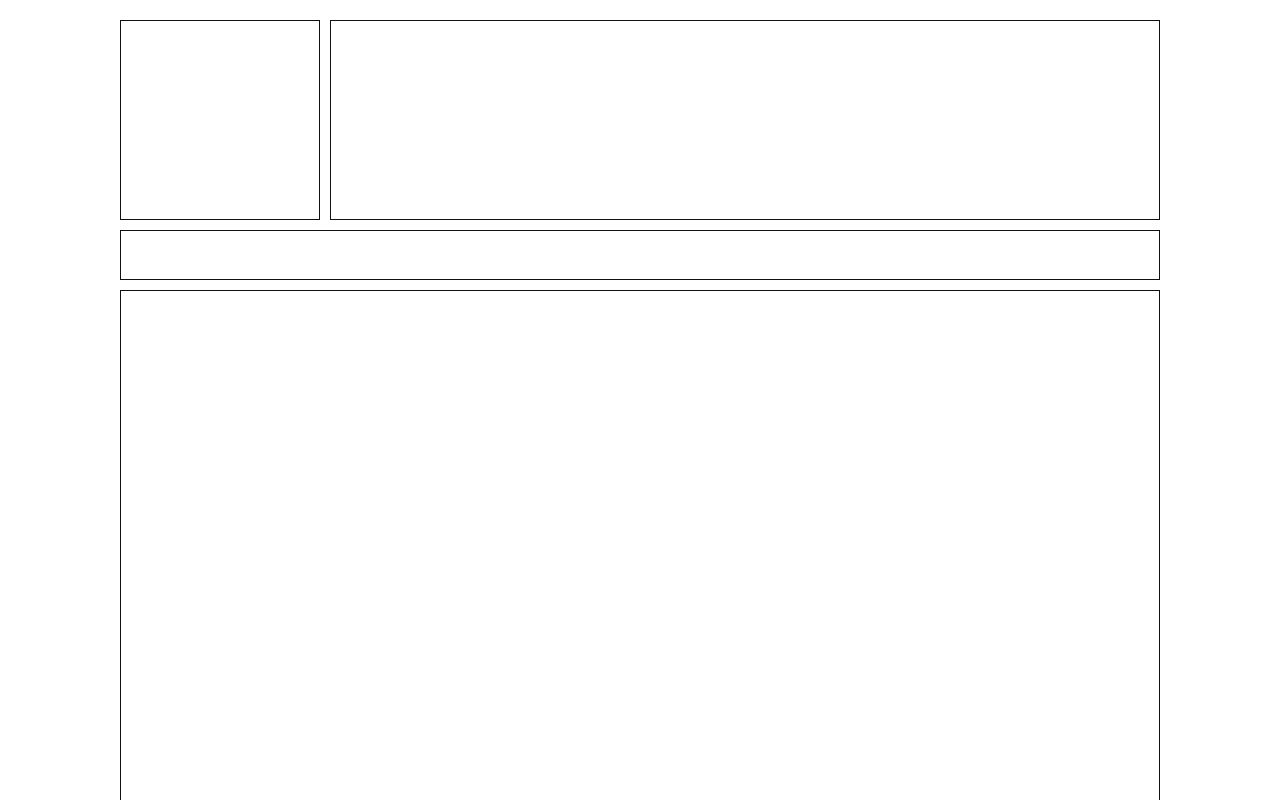
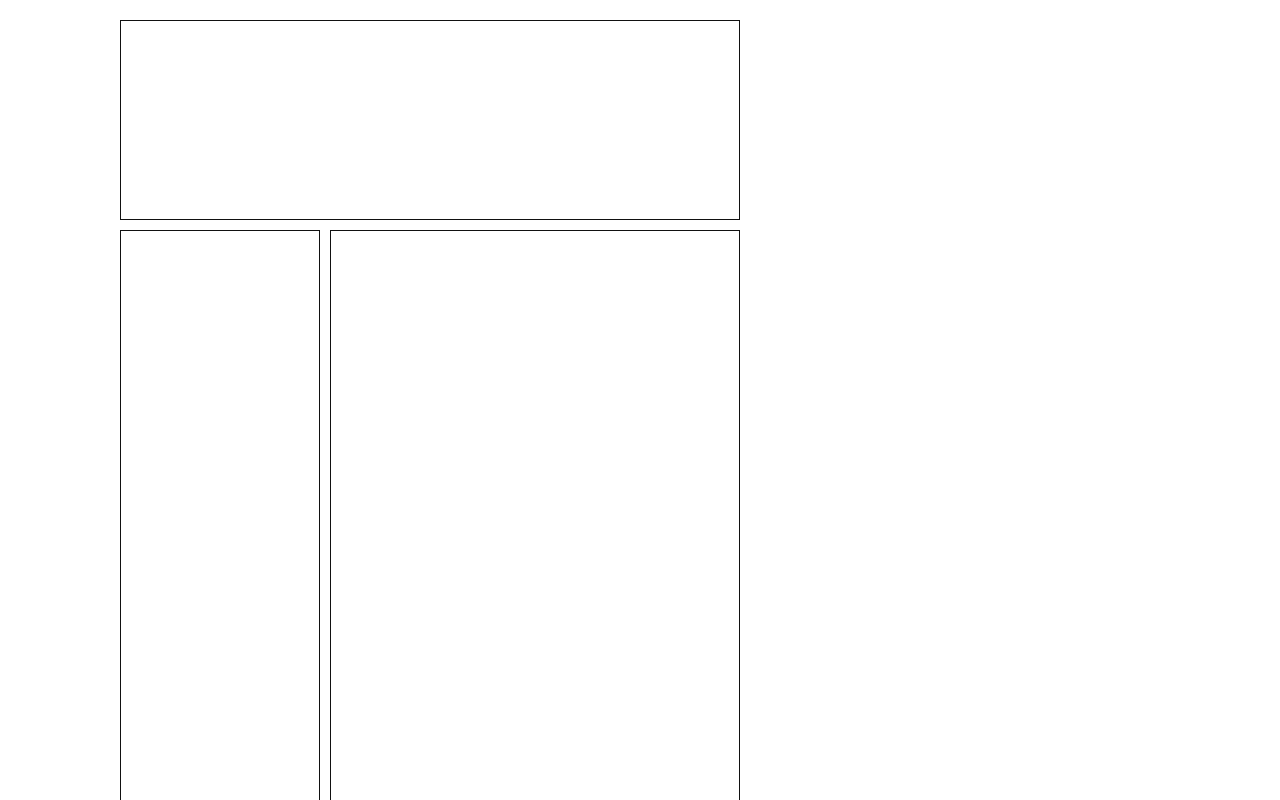
Before and after one commit to lauramateer/NoteApp, a plain HTML site: page index.html in a window 1280 px wide. Shown: the top 800 px of the page. Drawn offline with Linux system fonts and the light colour scheme.

Commit message:
Edited the boxes

```diff
--- a/style.css
+++ b/style.css
@@ -13,11 +13,11 @@
                      50px
                     200px;
     grid-template-areas:
-       "a b b b b"
-       "c c c c c"
-       "d d d d d"
-       "e e e e e"
-       "f f f f f";
+       "a a a"
+       "b c c"
+       "b c c"
+       "b c c"
+       "b c c";
 }
 
 #a {
```
